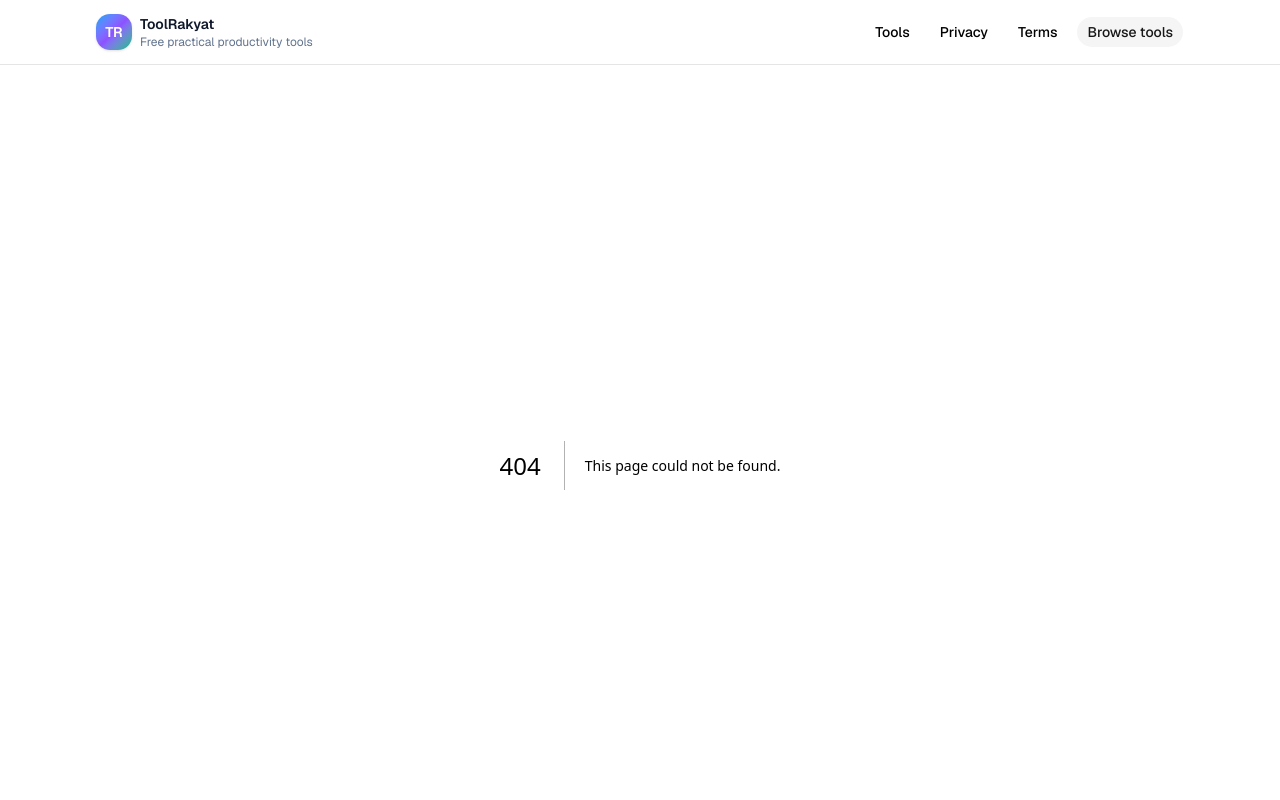
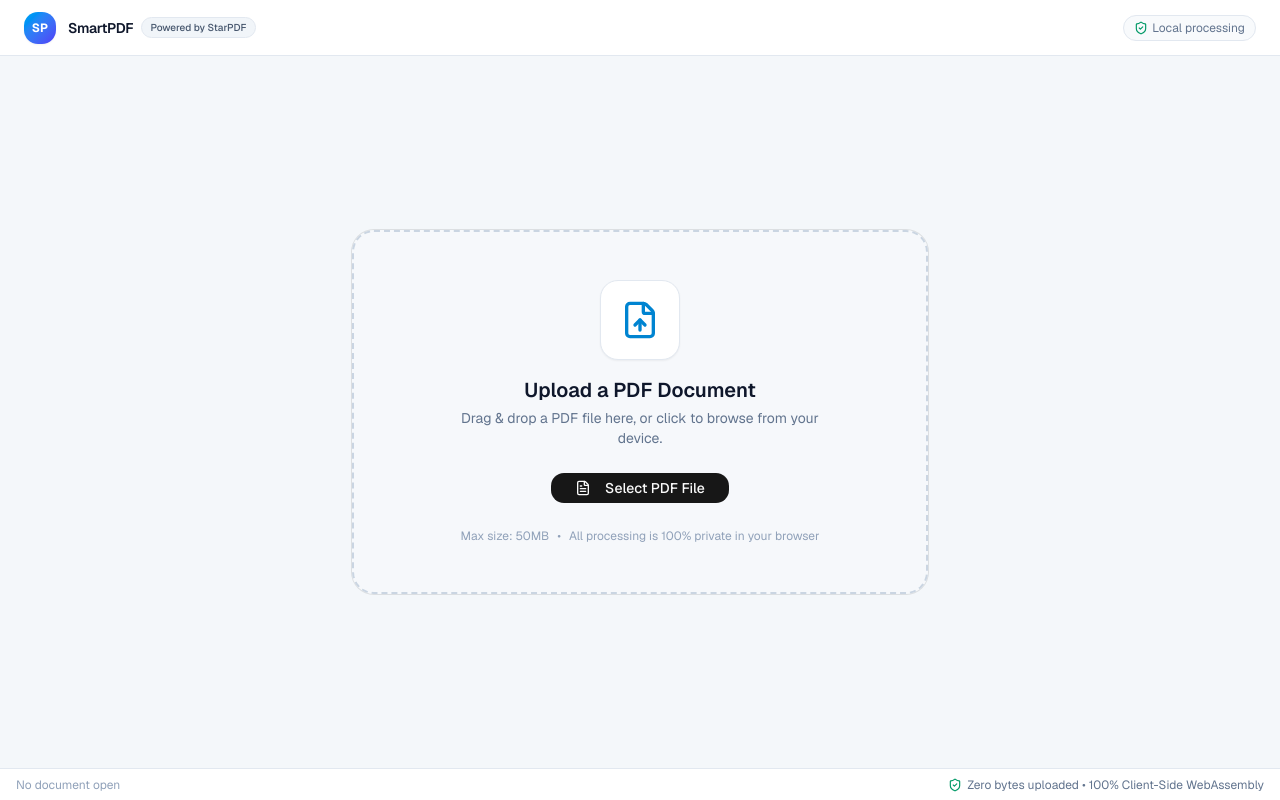
Before and after one commit to sallahuddin92/toolrakyat, a Next.js app: page /smartpdf in a window 1280 px wide. Before the commit this address had no page. Shown: the top 800 px of the page. Built offline with nearby package versions, Linux system fonts and the light colour scheme.

Commit message:
feat(smartpdf): establish dedicated application shell

```diff
--- /dev/null
+++ b/src/app/smartpdf/layout.tsx
@@ -0,0 +1,19 @@
+import type { Metadata } from "next";
+
+export const metadata: Metadata = {
+  title: "SmartPDF — Advanced Browser PDF Editor",
+  description:
+    "Desktop-class local PDF editor powered by StarPDF WebAssembly. 100% private, direct object manipulation, AcroForm filling, and page operations.",
+};
+
+export default function SmartPdfLayout({
+  children,
+}: {
+  children: React.ReactNode;
+}) {
+  return (
+    <div className="h-screen w-screen overflow-hidden flex flex-col bg-slate-100 select-none">
+      {children}
+    </div>
+  );
+}
--- /dev/null
+++ b/src/app/smartpdf/page.tsx
@@ -0,0 +1,11 @@
+"use client";
+
+import { SmartPdfEditor } from "@/components/tools/implementations/pdf/SmartPdfEditor";
+
+export default function SmartPdfAppPage() {
+  return (
+    <main className="h-full w-full flex flex-col overflow-hidden bg-slate-100">
+      <SmartPdfEditor />
+    </main>
+  );
+}
--- a/src/app/tools/[category]/[slug]/page.tsx
+++ b/src/app/tools/[category]/[slug]/page.tsx
@@ -6,7 +6,7 @@ import { RecentlyUsedTracker } from "@/components/tools/RecentlyUsedTracker";
 import { ToolPageShell } from "@/components/tools/ToolPageShell";
 import { ToolPlaceholder } from "@/components/tools/ToolPlaceholder";
 import { WordCounterTool } from "@/components/tools/implementations/text/WordCounterTool";
-import { SmartPdfEditor } from "@/components/tools/implementations/pdf/SmartPdfEditor";
+import { SmartPdfLaunchCard } from "@/components/tools/implementations/pdf/SmartPdfLaunchCard";
 import { getToolByCategoryAndSlug } from "@/lib/tools/registry";
 import { TOOL_CATEGORIES, type ToolCategoryId } from "@/lib/tools/types";
 
@@ -47,7 +47,7 @@ export default async function ToolDetailPage({
   if (tool.id === "text-word-counter") {
     content = <WordCounterTool />;
   } else if (tool.id === "pdf-editor") {
-    content = <SmartPdfEditor />;
+    content = <SmartPdfLaunchCard />;
   } else if (!tool.isImplemented) {
     content = (
       <ToolPlaceholder
--- a/src/components/layout/AppToaster.tsx
+++ b/src/components/layout/AppToaster.tsx
@@ -6,7 +6,7 @@ export function AppToaster() {
   // Central place for toast rendering. SmartPDF UI relies on react-hot-toast.
   return (
     <Toaster
-      position="top-right"
+      position="bottom-right"
       toastOptions={{
         duration: 4000,
         style: {
--- a/src/components/layout/SiteFooter.tsx
+++ b/src/components/layout/SiteFooter.tsx
@@ -1,9 +1,17 @@
+"use client";
+
 import Link from "next/link";
+import { usePathname } from "next/navigation";
 
 import { Container } from "@/components/layout/Container";
 import { Separator } from "@/components/ui/separator";
 
 export function SiteFooter() {
+  const pathname = usePathname();
+  if (pathname?.startsWith("/smartpdf")) {
+    return null;
+  }
+
   return (
     <footer className="border-t bg-background">
       <Container className="py-10">
--- a/src/components/layout/SiteHeader.tsx
+++ b/src/components/layout/SiteHeader.tsx
@@ -1,9 +1,17 @@
+"use client";
+
 import Link from "next/link";
+import { usePathname } from "next/navigation";
 
 import { Container } from "@/components/layout/Container";
 import { Button } from "@/components/ui/button";
 
 export function SiteHeader() {
+  const pathname = usePathname();
+  if (pathname?.startsWith("/smartpdf")) {
+    return null;
+  }
+
   return (
     <header className="sticky top-0 z-40 border-b bg-background/80 backdrop-blur">
       <Container className="flex h-16 items-center justify-between">
--- a/src/components/tools/implementations/pdf/SmartPdfEditor.tsx
+++ b/src/components/tools/implementations/pdf/SmartPdfEditor.tsx
@@ -28,6 +28,7 @@ import type {
   StarPdfVectorGraphicInfo,
 } from "@/lib/pdf/starpdf-types";
 import { formatPdfErrorMessage } from "@/lib/pdf/pdf-friendly-errors";
+import { ShieldCheck } from "lucide-react";
 
 import { PdfDropzone } from "./PdfDropzone";
 import { PdfToolbar } from "./PdfToolbar";
@@ -948,13 +949,56 @@ export function SmartPdfEditor() {
   // Dropzone screen when no document is active
   if (!sourceBytes || !inspectionResult) {
     return (
-      <div className="py-6 sm:py-12">
+      <div
+        className="h-full w-full flex flex-col bg-slate-100 overflow-hidden relative select-none"
+        data-testid="smartpdf-editor-workspace"
+      >
+        {/* Top Header for Empty Application State */}
+        <header className="h-14 border-b border-slate-200 bg-white px-4 sm:px-6 flex items-center justify-between shrink-0 select-none">
+          <div className="flex items-center gap-3">
+            <div className="grid size-8 place-items-center rounded-xl bg-gradient-to-br from-sky-500 to-indigo-600 text-white font-bold text-xs shadow-xs">
+              SP
+            </div>
+            <div>
+              <div className="flex items-center gap-2">
+                <span className="font-semibold text-slate-900 text-sm tracking-tight">SmartPDF</span>
+                <span className="text-[10px] font-medium px-2 py-0.5 rounded-full bg-slate-100 text-slate-600 border border-slate-200">
+                  Powered by StarPDF
+                </span>
+              </div>
+            </div>
+          </div>
+          <div className="flex items-center gap-2">
+            <span className="inline-flex items-center gap-1 text-xs text-slate-500 bg-slate-50 border border-slate-200 px-2.5 py-1 rounded-full">
+              <ShieldCheck className="size-3.5 text-emerald-600" />
+              Local processing
+            </span>
+          </div>
+        </header>
+
+        {/* Center Empty Workspace with Dropzone */}
+        <div className="flex-1 flex items-center justify-center p-6 sm:p-12 overflow-auto bg-slate-50/50">
+          <div className="w-full max-w-xl space-y-6">
             <PdfDropzone
               onFileSelect={loadDocument}
               isLoading={isLoading}
               loadingMessage={loadingMessage}
               error={error}
             />
+          </div>
+        </div>
+
+        {/* Bottom Status Bar for Empty State */}
+        <footer
+          className="h-8 border-t border-slate-200 bg-white px-4 flex items-center justify-between text-xs text-slate-400 shrink-0 select-none"
+          data-testid="smartpdf-status-bar"
+        >
+          <span>No document open</span>
+          <span className="flex items-center gap-1.5 text-slate-500">
+            <ShieldCheck className="size-3.5 text-emerald-600" />
+            Zero bytes uploaded • 100% Client-Side WebAssembly
+          </span>
+        </footer>
       </div>
     );
   }
@@ -967,12 +1011,12 @@ export function SmartPdfEditor() {
 
   return (
     <div
-      className="flex flex-col h-[calc(100vh-8rem)] min-h-[680px] max-h-[1200px] rounded-2xl border border-slate-200 bg-slate-100 overflow-hidden shadow-xs relative select-none"
+      className="flex flex-col h-full w-full bg-slate-100 overflow-hidden relative select-none"
       data-testid="smartpdf-editor-workspace"
     >
       {securityInfo && securityInfo.signature_state !== "UNSIGNED" ? (
         <div
-          className="border-b border-amber-300 bg-amber-50 px-4 py-3 text-sm text-amber-950 flex items-center justify-between"
+          className="border-b border-amber-300 bg-amber-50 px-4 py-3 text-sm text-amber-950 flex items-center justify-between shrink-0"
           data-testid="starpdf-signed-document-warning"
           role="status"
         >
@@ -1089,8 +1133,8 @@ export function SmartPdfEditor() {
         onChange={(event) => void handleMergeFiles(event.target.files)}
       />
 
-      {/* Main Workspace: Thumbnails + Viewport Canvas + Inspector */}
-      <div className="flex-1 flex overflow-hidden relative">
+      {/* Main Workspace: Thumbnails + Viewport Canvas */}
+      <div className="flex-1 flex overflow-hidden relative min-h-0">
         {/* Left Thumbnail Rail */}
         {isThumbnailsOpen && (
           <PdfThumbnailRail
@@ -1157,6 +1201,38 @@ export function SmartPdfEditor() {
         </main>
       </div>
 
+      {/* Bottom Status Bar */}
+      <footer
+        className="h-8 border-t border-slate-200 bg-white px-4 flex items-center justify-between text-xs text-slate-500 shrink-0 select-none"
+        data-testid="smartpdf-status-bar"
+      >
+        <div className="flex items-center gap-3">
+          <span>Page {currentPage} / {inspectionResult.metadata.pageCount}</span>
+          <span className="text-slate-300">•</span>
+          <span>Zoom {Math.round(scale * 100)}%</span>
+          {isModified && (
+            <>
+              <span className="text-slate-300">•</span>
+              <span className="text-amber-600 font-medium">Unsaved changes</span>
+            </>
+          )}
+        </div>
+        <div className="flex items-center gap-3">
+          {selectedItem ? (
+            <span className="text-sky-700 font-medium bg-sky-50 px-2 py-0.5 rounded border border-sky-200/60">
+              Selected: {selectedItem.type.toUpperCase()}
+            </span>
+          ) : (
+            <span className="text-slate-400">No selection</span>
+          )}
+          <span className="text-slate-300">•</span>
+          <span className="flex items-center gap-1 text-slate-500">
+            <ShieldCheck className="size-3.5 text-emerald-600" />
+            Local processing
+          </span>
+        </div>
+      </footer>
+
       {/* Document Properties Modal */}
       <PdfDocumentInfo
         metadata={inspectionResult.metadata}
--- /dev/null
+++ b/src/components/tools/implementations/pdf/SmartPdfLaunchCard.tsx
@@ -0,0 +1,78 @@
+import Link from "next/link";
+import { ArrowRight, ShieldCheck, Cpu, Layers, MousePointerClick, FileSpreadsheet } from "lucide-react";
+import { Button } from "@/components/ui/button";
+import { Card, CardContent } from "@/components/ui/card";
+
+export function SmartPdfLaunchCard() {
+  return (
+    <div className="w-full max-w-3xl mx-auto py-4 sm:py-8 space-y-6">
+      <Card className="rounded-3xl border border-slate-200 bg-white/90 shadow-sm overflow-hidden p-6 sm:p-10">
+        <CardContent className="p-0 space-y-6">
+          <div className="flex flex-col sm:flex-row items-start sm:items-center justify-between gap-4">
+            <div>
+              <div className="inline-flex items-center gap-1.5 px-3 py-1 rounded-full text-xs font-semibold bg-sky-50 text-sky-700 border border-sky-200/60 mb-2">
+                <Cpu className="size-3.5" />
+                <span>Powered by StarPDF Rust/WASM Engine</span>
+              </div>
+              <h2 className="text-2xl sm:text-3xl font-bold text-slate-900 tracking-tight">
+                SmartPDF
+              </h2>
+              <p className="text-slate-600 text-sm sm:text-base mt-1 max-w-xl">
+                Advanced, desktop-class browser PDF application with direct object manipulation, AcroForm filling, and lossless page operations.
+              </p>
+            </div>
+
+            <Button asChild size="lg" className="rounded-2xl px-6 bg-sky-600 hover:bg-sky-700 shadow-sm text-white shrink-0">
+              <Link href="/smartpdf" data-testid="open-smartpdf-btn" aria-label="Open SmartPDF">
+                Open SmartPDF
+                <ArrowRight className="size-4 ml-2" />
+              </Link>
+            </Button>
+          </div>
+
+          <div className="grid grid-cols-1 sm:grid-cols-2 gap-3 pt-2">
+            <div className="p-3.5 rounded-2xl bg-slate-50 border border-slate-200/70 flex items-start gap-3">
+              <div className="p-2 rounded-xl bg-white border border-slate-200 text-sky-600 shrink-0">
+                <MousePointerClick className="size-4" />
+              </div>
+              <div className="text-xs">
+                <div className="font-semibold text-slate-900">Direct Object Manipulation</div>
+                <div className="text-slate-500 mt-0.5">Click text, images, shapes, and forms directly on the canvas to edit.</div>
+              </div>
+            </div>
+
+            <div className="p-3.5 rounded-2xl bg-slate-50 border border-slate-200/70 flex items-start gap-3">
+              <div className="p-2 rounded-xl bg-white border border-slate-200 text-sky-600 shrink-0">
+                <FileSpreadsheet className="size-4" />
+              </div>
+              <div className="text-xs">
+                <div className="font-semibold text-slate-900">Interactive AcroForms</div>
+                <div className="text-slate-500 mt-0.5">Fill text fields, toggle checkboxes, radios, and dropdowns in-place.</div>
+              </div>
+            </div>
+
+            <div className="p-3.5 rounded-2xl bg-slate-50 border border-slate-200/70 flex items-start gap-3">
+              <div className="p-2 rounded-xl bg-white border border-slate-200 text-sky-600 shrink-0">
+                <Layers className="size-4" />
+              </div>
+              <div className="text-xs">
+                <div className="font-semibold text-slate-900">Lossless Page Operations</div>
+                <div className="text-slate-500 mt-0.5">Reorder, duplicate, insert blank, extract, and merge PDFs instantly.</div>
+              </div>
+            </div>
+
+            <div className="p-3.5 rounded-2xl bg-slate-50 border border-slate-200/70 flex items-start gap-3">
+              <div className="p-2 rounded-xl bg-white border border-slate-200 text-emerald-600 shrink-0">
+                <ShieldCheck className="size-4" />
+              </div>
+              <div className="text-xs">
+                <div className="font-semibold text-slate-900">100% Local-First Privacy</div>
+                <div className="text-slate-500 mt-0.5">Processed entirely in your browser. Zero bytes uploaded to any server.</div>
+              </div>
+            </div>
+          </div>
+        </CardContent>
+      </Card>
+    </div>
+  );
+}
```
Also changed, not shown: 2 other files (tests, documents, lock files or other folders). Lines whose indentation alone changed are shown as unchanged.
